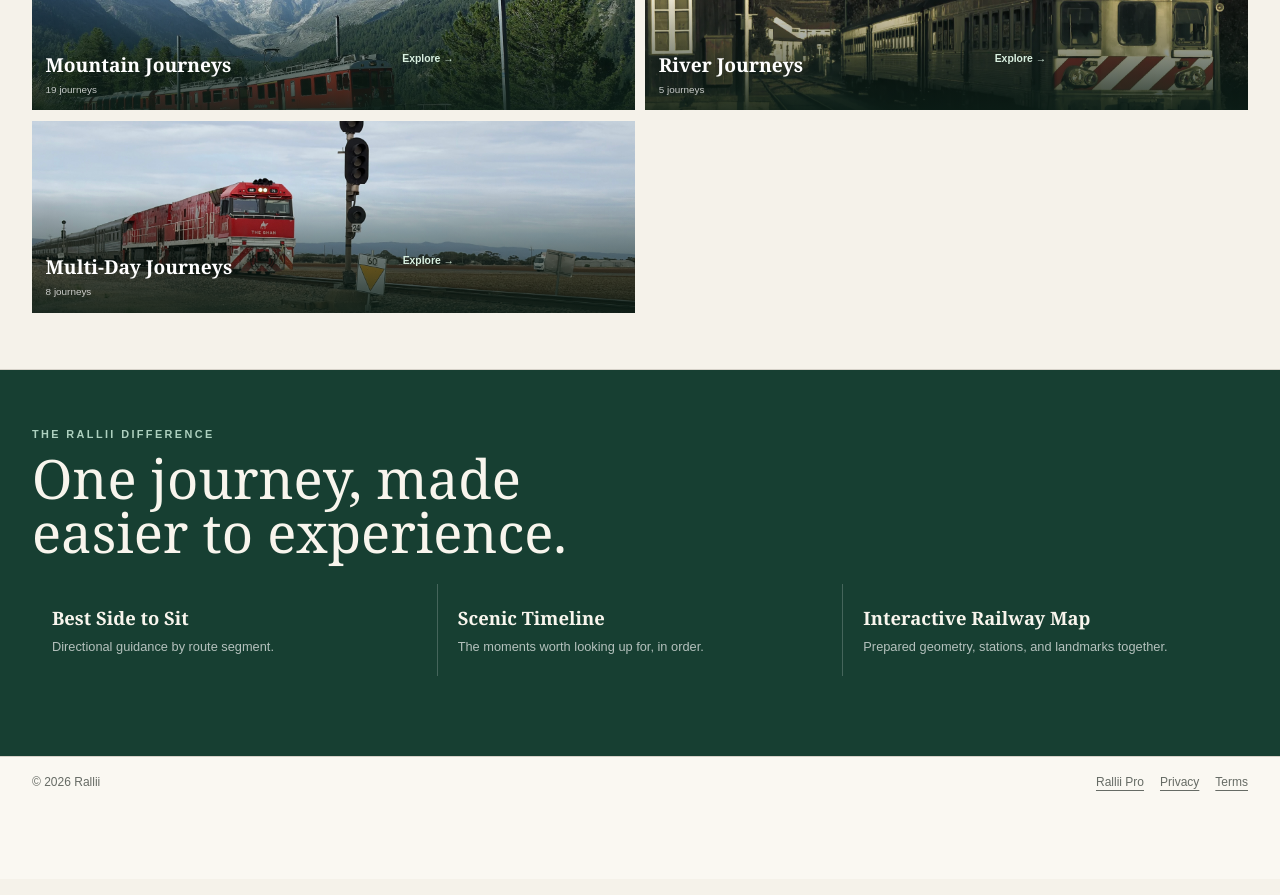
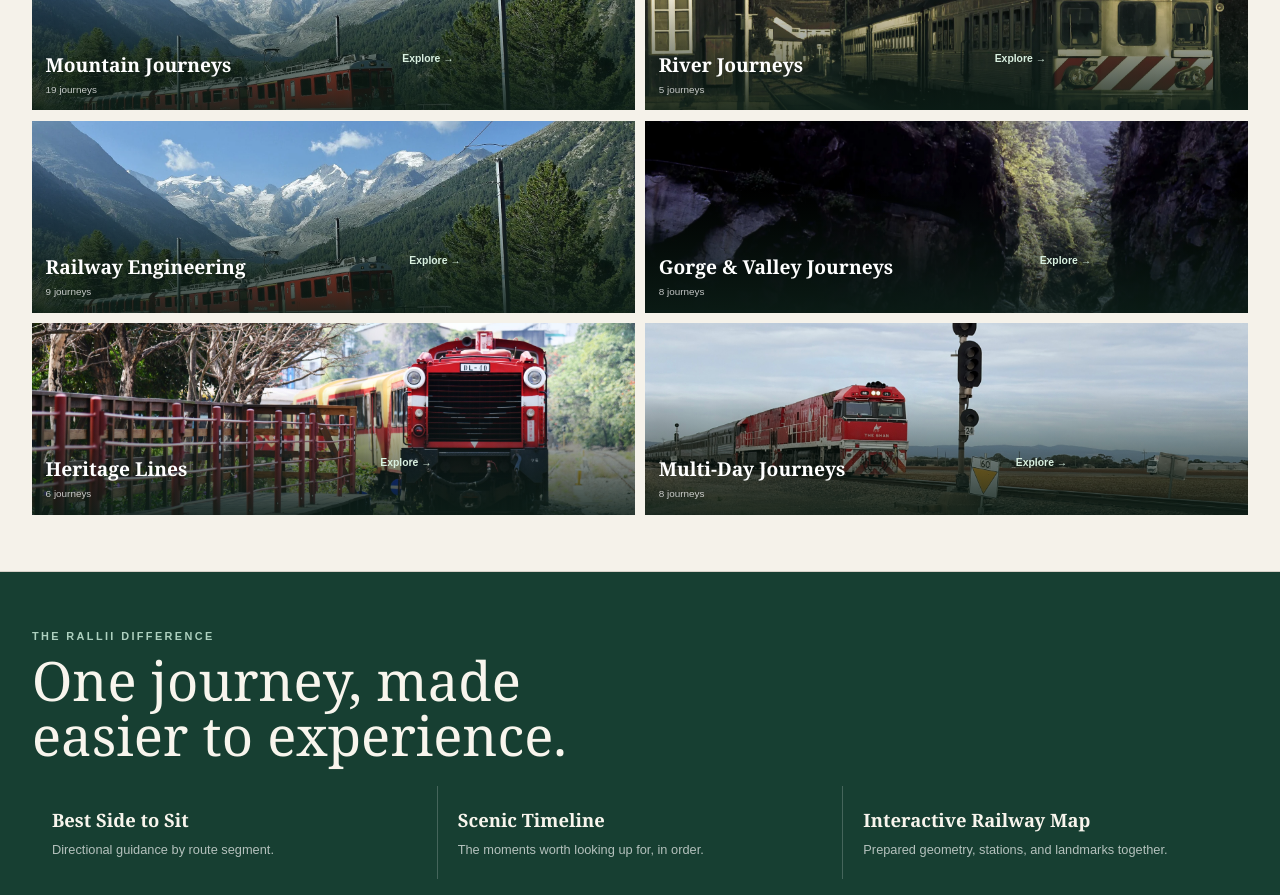
Before and after one commit to millenialmuseclub-boop/Rallii, a Next.js app: page / in a window 1280 px wide. Shown: the part 2180-3075 px from the top of the page. Built offline with nearby package versions, Linux system fonts and the light colour scheme.

Commit message:
Add Rallii experience collections

```diff
--- a/src/app/page.tsx
+++ b/src/app/page.tsx
@@ -6,7 +6,7 @@ import { featuredRouteSlugs } from "@/data/featured-routes";
 import { getCollectionCover, journeyCollections } from "@/data/journey-collections";
 import { getAllRoutes } from "@/data/routes";
 
-const categorySlugs = ["mountain-journeys", "coastal-journeys", "river-journeys", "short-scenic-escapes", "multi-day-journeys"];
+const categorySlugs = ["mountain-journeys", "coastal-journeys", "river-journeys", "short-scenic-escapes", "multi-day-journeys", "railway-engineering", "gorge-and-valley-journeys", "heritage-lines"];
 const homeActions = [
   { href: "/discover", label: "Find a journey", description: "Browse remarkable routes by place, landscape, or time.", routeSlug: "glacier-express" },
   { href: "/compare", label: "Compare journeys", description: "Put the scenery, pace, and practical details side by side.", routeSlug: "bergen-line" },
--- a/src/data/journey-collections.ts
+++ b/src/data/journey-collections.ts
@@ -18,6 +18,9 @@ export const journeyCollections: JourneyCollection[] = [
   { slug: "mountain-journeys", title: "Mountain Journeys", description: "Railways shaped by high passes, steep valleys, and memorable mountain engineering.", routeSlugs: ["tranzalpine", "glacier-express", "bernina-express", "flam-railway", "bergen-line", "kurobe-gorge-railway", "first-passage-west", "settle-carlisle", "california-zephyr", "kandy-ella-railway", "coast-starlight", "the-canadian", "eastern-express", "hiram-bingham", "alishan-forest-railway", "belgrade-bar", "konkan-railway", "el-chepe-express", "train-des-merveilles"], coverRouteSlug: "bernina-express" },
   { slug: "irish-rail-journeys", title: "Irish Rail Journeys", description: "Two coastal railways across the island of Ireland, shaped by different landscapes, countries, and operators.", routeSlugs: ["belfast-derry", "dublin-rosslare"] },
   { slug: "river-journeys", title: "River Journeys", description: "Railways whose landscapes are organized by major rivers, gorges, and valley bends.", routeSlugs: ["douro-line", "first-passage-west", "flam-railway", "belfast-derry", "california-zephyr"] },
+  { slug: "railway-engineering", title: "Railway Engineering", description: "Journeys defined by viaducts, tunnels, mountain crossings, and the bold decisions that made the railway possible.", routeSlugs: ["glacier-express", "bernina-express", "flam-railway", "kurobe-gorge-railway", "settle-carlisle", "alishan-forest-railway", "belgrade-bar", "konkan-railway", "el-chepe-express"], coverRouteSlug: "bernina-express" },
+  { slug: "gorge-and-valley-journeys", title: "Gorge & Valley Journeys", description: "Railways that follow rivers, sheer-sided gorges, and deep valleys where the view changes with every curve.", routeSlugs: ["glacier-express", "tranzalpine", "flam-railway", "kurobe-gorge-railway", "douro-line", "belgrade-bar", "el-chepe-express", "train-des-merveilles"], coverRouteSlug: "kurobe-gorge-railway" },
+  { slug: "heritage-lines", title: "Heritage Lines", description: "Characterful railways where historic rolling stock, distinctive engineering, and a strong sense of railway history shape the experience.", routeSlugs: ["goldenpass-express", "flam-railway", "kurobe-gorge-railway", "alishan-forest-railway", "inlandsbanan", "train-des-merveilles"], coverRouteSlug: "alishan-forest-railway" },
   { slug: "multi-day-journeys", title: "Multi-Day Journeys", description: "Long-form railway experiences that continue across one or more nights.", routeSlugs: ["the-ghan", "first-passage-west", "california-zephyr", "coast-starlight", "the-canadian", "eastern-express", "blue-train", "inlandsbanan"], coverRouteSlug: "the-ghan" },
   { slug: "great-rail-crossings", title: "Great Rail Crossings", description: "Long-distance journeys whose changing landscapes reveal the scale of a country or continent.", routeSlugs: ["tranzalpine", "bergen-line", "the-ghan", "first-passage-west", "california-zephyr", "coast-starlight", "the-canadian", "belgrade-bar", "konkan-railway", "blue-train", "el-chepe-express", "inlandsbanan"], coverRouteSlug: "el-chepe-express" },
 ];
```
Also changed, not shown: 1 other file (tests, documents, lock files or other folders).
